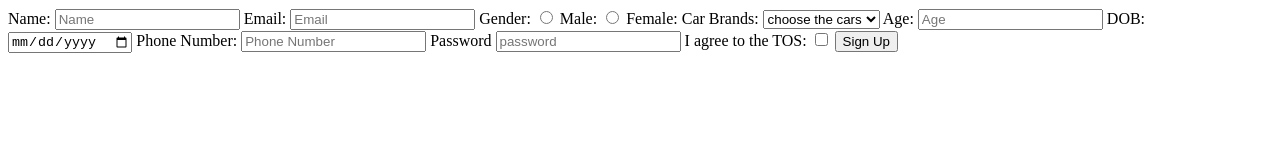
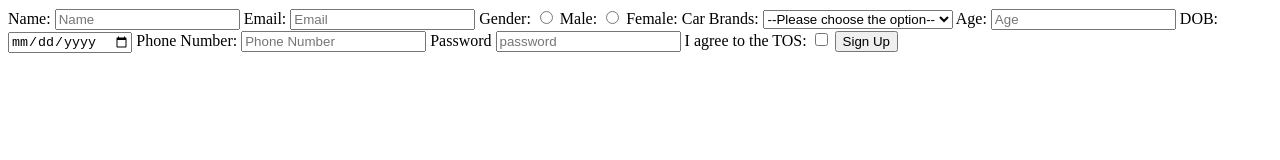
Before and after one commit to acciojob/signup-form-car-Yogagujar07, a website: page main.html in a window 1280 px wide. Drawn offline with Linux system fonts and the light colour scheme.

Commit message:
created a submission

```diff
--- a/main.html
+++ b/main.html
@@ -15,15 +15,16 @@
 		<input type="email" id="email" name="email" placeholder="Email" required>
 
 		<label>Gender:</label>
+
 		<input type="radio" id="gender_m" name="gender" required>
-		<lable for="gender_m">Male:</lable>
+	    <lable for="gender_m">Male:</lable>
 		<input type="radio" id="gender_f" name="gender" required>
-		<label for="gender_f">Female:</label>
+	    <label for="gender_f">Female:</label>
 
 
-		<lable for="cars">Car Brands:</lable>
-		<select id="cars" name="cars" required>
-			<option>choose the cars</option>
+		<lable for="cars" >Car Brands:</lable>
+		<select id="cars" name="cars" placeholder="--Please choose an option--" required>
+			<option placeholder="--please choose the option"> --Please choose the option--</option>
 			<option label="volvo">Volvo</option>
             <option label="saab">Saab </option>
             <option label="mercedes">Mercedes </option>
```
